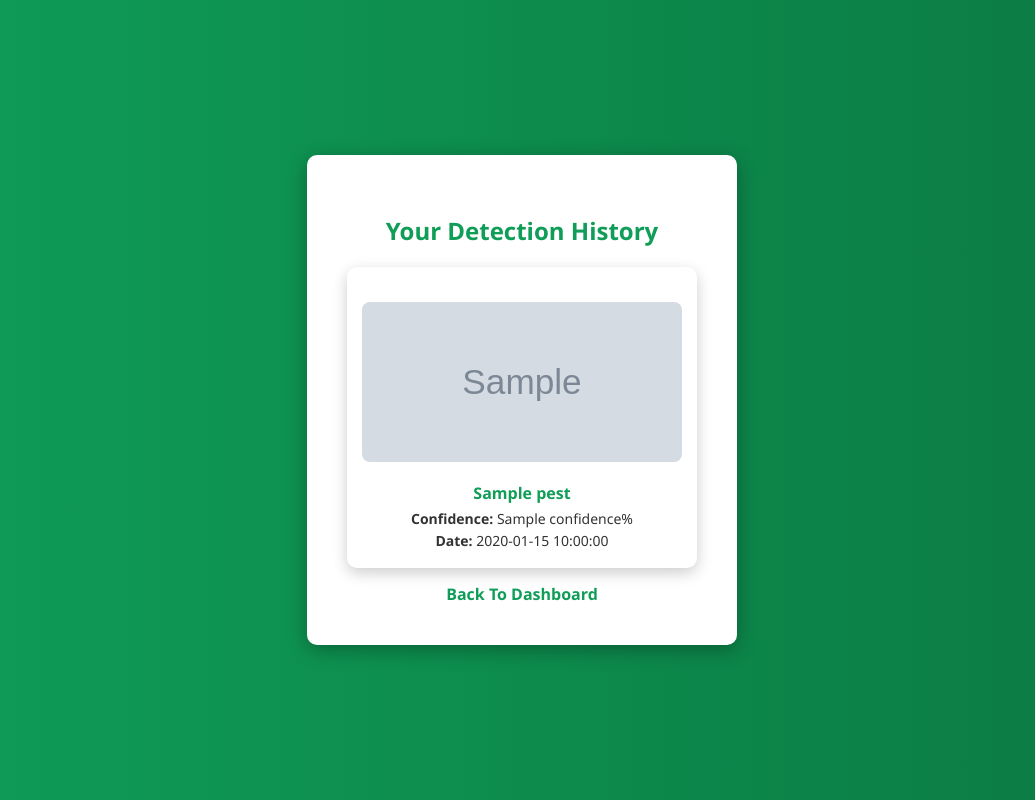
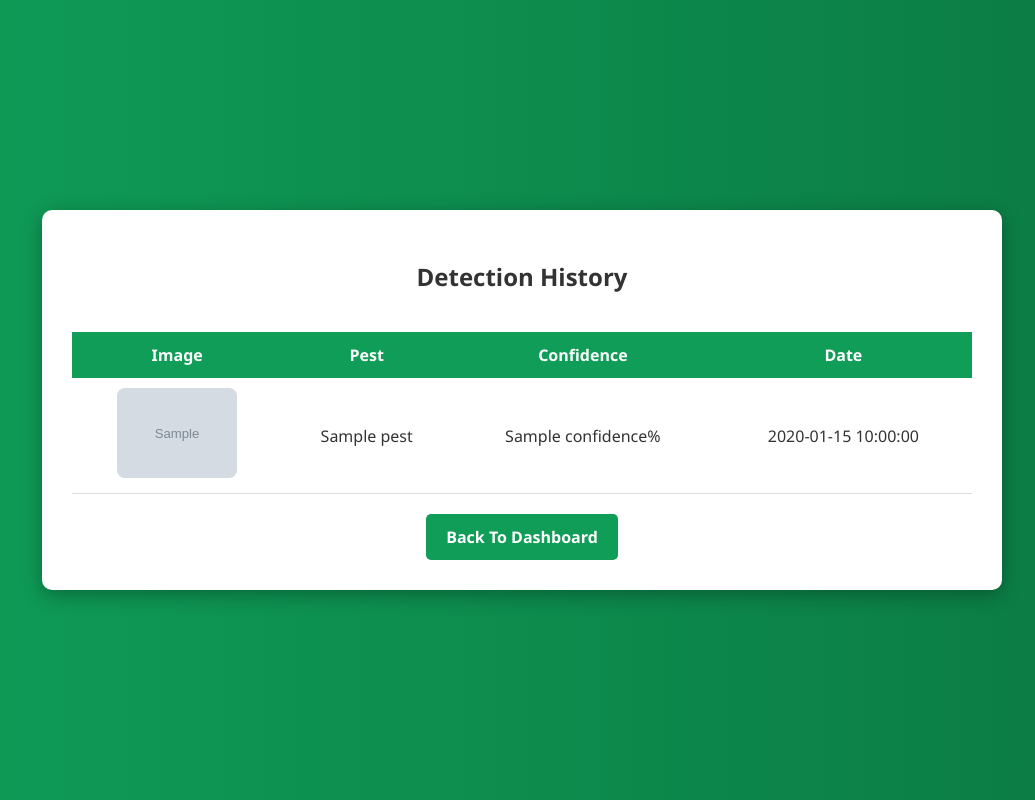
Before and after one commit to DikshaShitole/Pestguard-Render, a Flask app: page /history in a window 1280 px wide. Shown: the whole page, without its empty margins (118-1153 px from the left). Run offline with Flask 3, Linux system fonts and the light colour scheme; the visitor is signed in with stand-in values (Sample User, id 1); grey boxes marked "Sample" are stand-in pictures; a database or web service that is not in the repository returns one stand-in record (values such as "Sample title"); some libraries are stand-ins or nearby versions.

Commit message:
Update history.html

```diff
--- a/templates/history.html
+++ b/templates/history.html
@@ -1,51 +1,101 @@
 <!DOCTYPE html>
 <html>
 <head>
-
-<title>Detection History</title>
-<link rel="stylesheet" href="{{ url_for('static', filename='css/style.css') }}">
+<title>History</title>
 
 <style>
 
-/* HISTORY CARD GRID */
-.history-grid{
-    display:grid;
-    grid-template-columns: repeat(auto-fit,minmax(250px,1fr));
-    gap:20px;
+/* GLOBAL */
+body{
+    margin:0;
+    font-family: 'Segoe UI', sans-serif;
+    background: linear-gradient(to right, #0f9d58, #0b7a43);
+    min-height:100vh;
+    display:flex;
+    justify-content:center;
+    align-items:center;
+    color:white;
+}
+
+/* MAIN BOX */
+.history-container{
+    background:white;
+    color:#333;
+    padding:30px;
+    border-radius:10px;
+    width:90%;
+    max-width:900px;
+    box-shadow:0 5px 20px rgba(0,0,0,0.3);
+    text-align:center;
+}
+
+/* TABLE WRAPPER */
+.table-wrapper{
+    overflow-x:auto;
+}
+
+/* TABLE DESIGN */
+.history-table{
+    width:100%;
+    border-collapse:collapse;
     margin-top:20px;
 }
 
-/* SINGLE CARD */
-.history-card{
-    background:white;
-    border-radius:10px;
-    padding:15px;
-    box-shadow:0 5px 15px rgba(0,0,0,0.2);
-    transition:0.3s;
-    text-align:center;
+.history-table th{
+    background:#0f9d58;
+    color:white;
+    padding:12px;
 }
 
-.history-card:hover{
-    transform:translateY(-5px);
-    box-shadow:0 10px 25px rgba(0,0,0,0.3);
+.history-table td{
+    padding:10px;
+    border-bottom:1px solid #ddd;
 }
 
-.history-card img{
-    width:100%;
-    height:160px;
-    object-fit:cover;
+/* IMAGE */
+.history-table img{
+    width:120px;
     border-radius:8px;
-    margin-bottom:10px;
 }
 
-.history-card h4{
-    color:#0f9d58;
-    margin:5px 0;
+/* ROW HOVER */
+.history-table tr:hover{
+    background:#f5f5f5;
 }
 
-.history-card p{
-    margin:3px 0;
+/* BUTTON LINK */
+a{
+    display:inline-block;
+    margin-top:20px;
+    text-decoration:none;
+    color:white;
+    background:#0f9d58;
+    padding:12px 20px;
+    border-radius:5px;
+    font-weight:bold;
+    transition:0.3s;
+}
+
+a:hover{
+    background:#0b7a43;
+}
+
+/* MOBILE RESPONSIVE */
+@media screen and (max-width:600px){
+
+.history-table img{
+    width:80px;
+}
+
+.history-container{
+    padding:20px;
+}
+
+.history-table th,
+.history-table td{
     font-size:14px;
+}
+
 }
 
 </style>
@@ -54,37 +104,40 @@
 
 <body>
 
-<div class="result-container">
+<div class="history-container">
 
-<h2>Your Detection History</h2>
+<h2>Detection History</h2>
 
-{% if records %}
+<div class="table-wrapper">
 
-<div class="history-grid">
+<table class="history-table">
 
-{% for row in records %}
+<tr>
+    <th>Image</th>
+    <th>Pest</th>
+    <th>Confidence</th>
+    <th>Date</th>
+</tr>
 
-<div class="history-card">
+{% for record in records %}
+<tr>
 
-<img src="{{ url_for('static', filename='uploads/' + row[0]) }}">
+<td>
+<img src="{{ url_for('static', filename='uploads/' + record[0]) }}">
+</td>
 
-<h4>{{ row[1] }}</h4>
+<td>{{ record[1] }}</td>
 
-<p><b>Confidence:</b> {{ row[2] }}%</p>
+<td>{{ record[2] }}%</td>
 
-<p><b>Date:</b> {{ row[3] }}</p>
+<td>{{ record[3] }}</td>
+
+</tr>
+{% endfor %}
+
+</table>
 
 </div>
-
-{% endfor %}
-
-</div>
-
-{% else %}
-
-<p>No History Found</p>
-
-{% endif %}
 
 <a href="/dashboard">Back To Dashboard</a>
 
```
